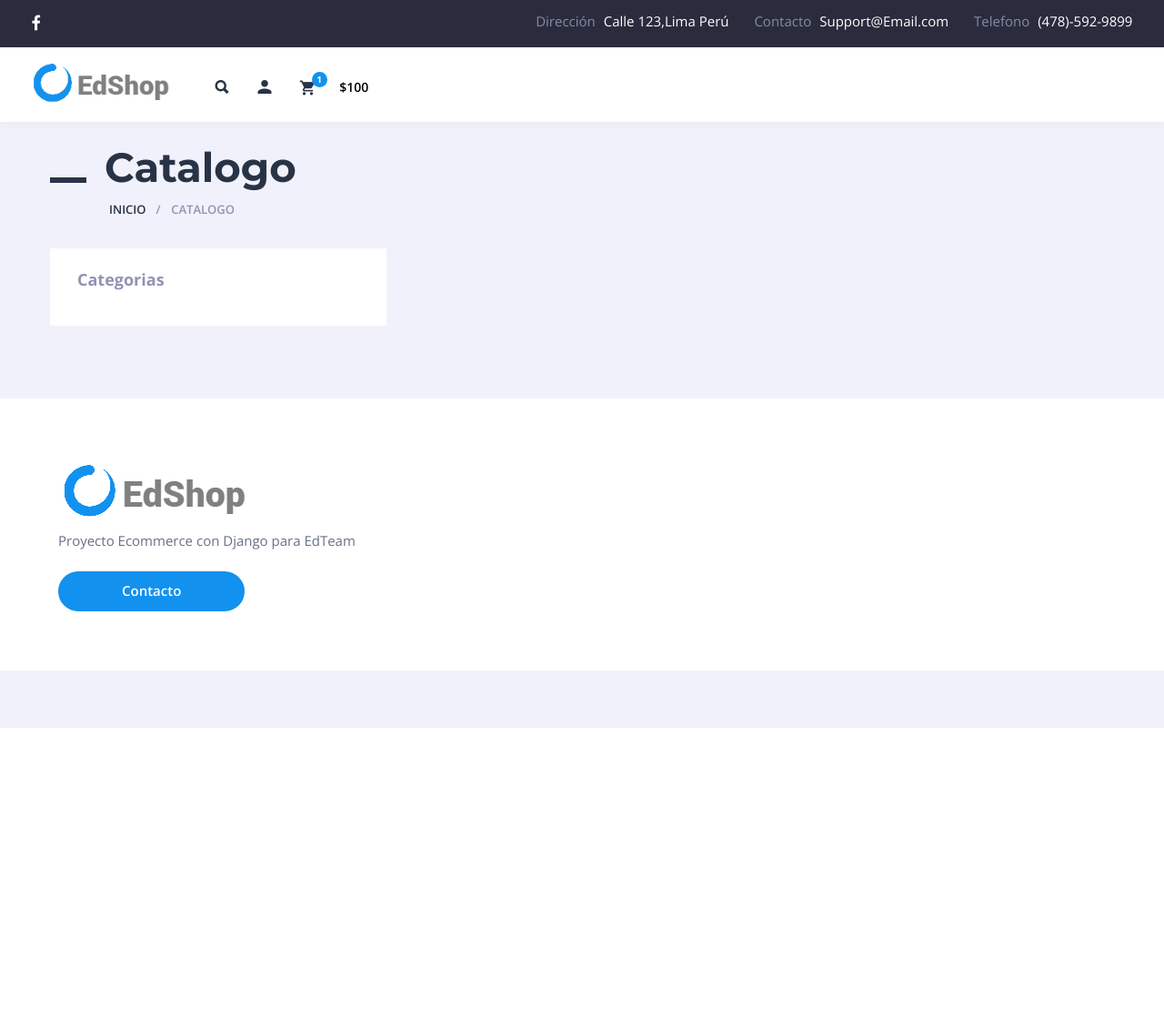
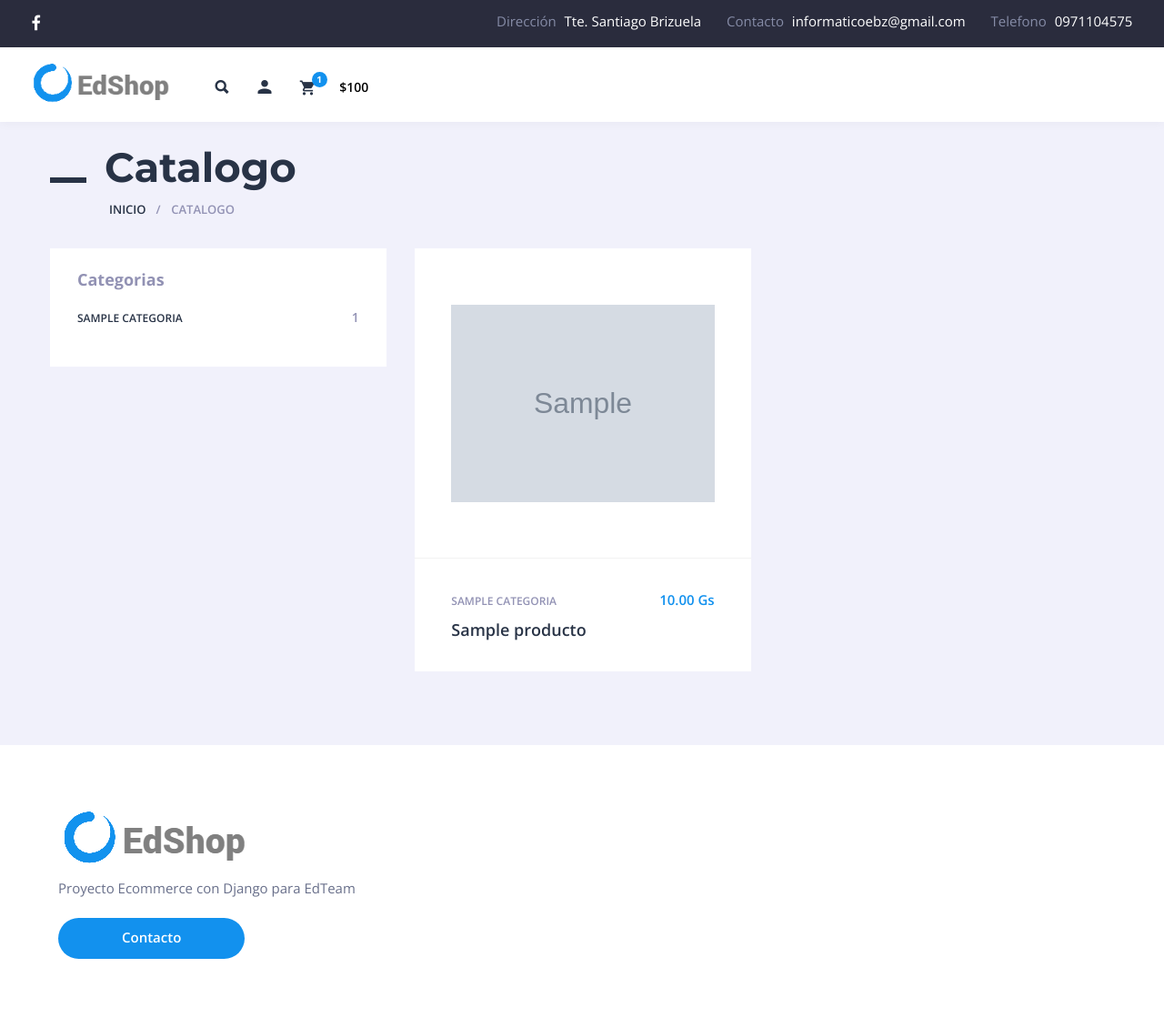
Before and after one commit to Ever93/evertechshop, a Django app: page /productosPorCategoria/1 in a window 1280 px wide. Shown: the whole page at 91% size. Before the commit the page ends 800 px from the top, so only its background shows below. Run offline with Django 3.2, Linux system fonts and the light colour scheme; tables that the repository leaves empty hold one stand-in row (values such as "Sample post"); grey boxes marked "Sample" are stand-in pictures; some libraries are stand-ins or nearby versions; some web fonts are replaced.

Commit message:
minimamente funcional

```diff
--- a/web/templates/includes/catalogo/catalogo.html
+++ b/web/templates/includes/catalogo/catalogo.html
@@ -3,8 +3,12 @@
     <article class="cf-sm-6 cf-md-6 cf-lg-6 col-xs-6 col-sm-6 col-md-6 col-lg-6 sectgl-item">
         <div class="sectgl prod-i">
             <div class="prod-i-top">
-                <a class="prod-i-img" href="#">
-                    <img src="{{producto.imagen.url}}" alt="">
+                <a class="prod-i-img" href="{% url 'web:producto' producto.id %}">
+                    {% if producto.imagen %}
+                        <img src="{{producto.imagen.url}}" alt="">
+                    {% else %}
+                        <img src="https://via.placeholder.com/250" alt="">
+                    {% endif %}
                 </a>
                 <div class="prod-i-actions">
                     <div class="prod-i-actions-in">
@@ -19,7 +23,7 @@
                     <p class="prod-i-price">{{producto.precio}} Gs</p>
                     <p class="prod-i-categ"><a href="#">{{producto.categoria}}</a></p>
                 </div>
-                <h3 class="prod-i-ttl"><a href="#">{{producto.nombre}}</a></h3>
+                <h3 class="prod-i-ttl"><a href="{% url 'web:producto' producto.id %}">{{producto.nombre}}</a></h3>
             </div>
         </div>
     </article>
--- a/web/templates/includes/header.html
+++ b/web/templates/includes/header.html
@@ -8,9 +8,9 @@
     No Space
     --><div class="h-shop">
 
-        <form method="post" action="#" class="h-search" id="h-search">
+        <form method="post" action="{% url 'web:productosPorNombre' %}" class="h-search" id="h-search">
             {% csrf_token %}
-            <input type="text" name="nombre" placeholder="Search...">
+            <input type="text" name="nombre" placeholder="Buscar...">
             <button type="submit"><i class="ion-search"></i></button>
         </form>
 
--- a/web/templates/includes/navbar.html
+++ b/web/templates/includes/navbar.html
@@ -19,7 +19,7 @@
                         Dirección
                     </p>
                     <p class="links_list-value">
-                        <a href="http://maps.google.com" target="_blank" rel="nofollow">Calle 123,Lima Perú</a>
+                        <a href="http://maps.google.com" target="_blank" rel="nofollow">Tte. Santiago Brizuela</a>
                     </p>
                 </li>
                 <li>
@@ -27,7 +27,7 @@
                         Contacto
                     </p>
                     <p class="links_list-value">
-                        <a href="mailto:support@email.com">Support@Email.com</a>
+                        <a href="mailto:support@email.com">informaticoebz@gmail.com</a>
                     </p>
                 </li>
                 <li>
@@ -35,7 +35,7 @@
                         Telefono
                     </p>
                     <p class="links_list-value">
-                        <a href="tel:4785929899">(478)-592-9899</a>
+                        <a href="tel:4785929899">0971104575</a>
                     </p>
                 </li>
             </ul>
--- a/web/urls.py
+++ b/web/urls.py
@@ -7,4 +7,6 @@ app_name = 'web'
 urlpatterns = [
     path('', views.index,name='index'),
     path('productosPorCategoria/<int:categoria_id>',views.productosPorCategoria,name='productosPorCategoria'),
+    path('productosPorNombre',views.productosPorNombre,name='productosPorNombre'),
+    path('producto/<int:producto_id>',views.productoDetalle,name='producto')
 ]
--- a/web/views.py
+++ b/web/views.py
@@ -1,4 +1,4 @@
-from django.shortcuts import render
+from django.shortcuts import render, get_object_or_404
 
 from .models import Categoria,Producto
 
@@ -25,4 +25,30 @@ def productosPorCategoria(request,categoria_id):
         'productos':listaProductos
     }
 
-    return render(request, 'index.html')
+    return render(request, 'index.html', context)
+
+
+def productosPorNombre(request):
+    """" Vista para filtrado para productos por nombre"""
+    nombre = request.POST['nombre']
+
+    listaProductos = Producto.objects.filter(nombre__contains=nombre)
+    listaCategorias = Categoria.objects.all()
+
+    context = {
+        'categorias':listaCategorias,
+        'productos':listaProductos
+    }
+
+    return render(request,'index.html',context)
+
+def productoDetalle(request,producto_id):
+    """Vista para el detalle del producto"""
+
+    #objProducto = Producto.objects.get(pk=producto_id)
+    objProducto = get_object_or_404(Producto,pk=producto_id)
+    context = {
+        'producto':objProducto
+    }
+
+    return render(request,'producto.html',context)
```
Also changed, not shown: web/templates/producto.html (+27 -12 lines).
